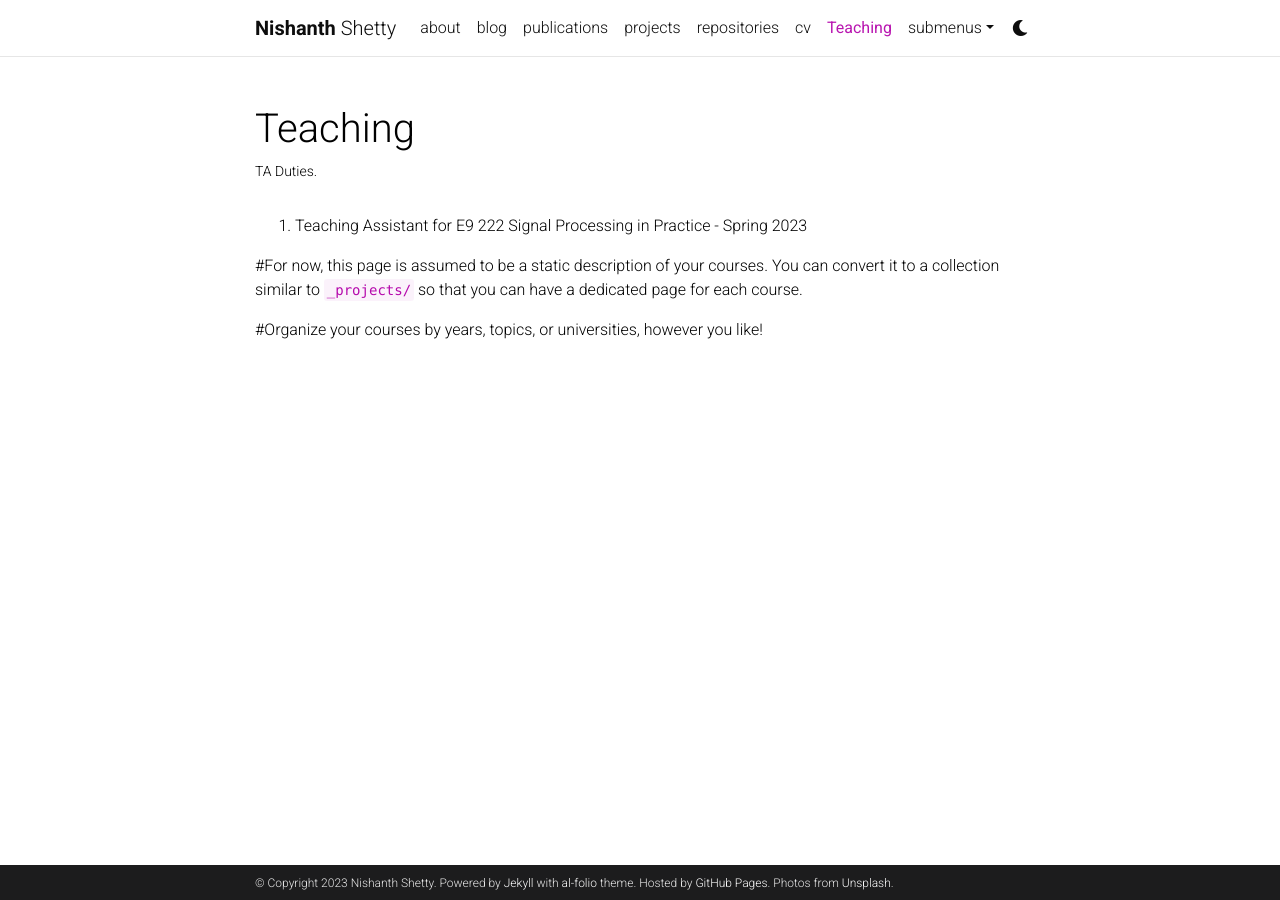
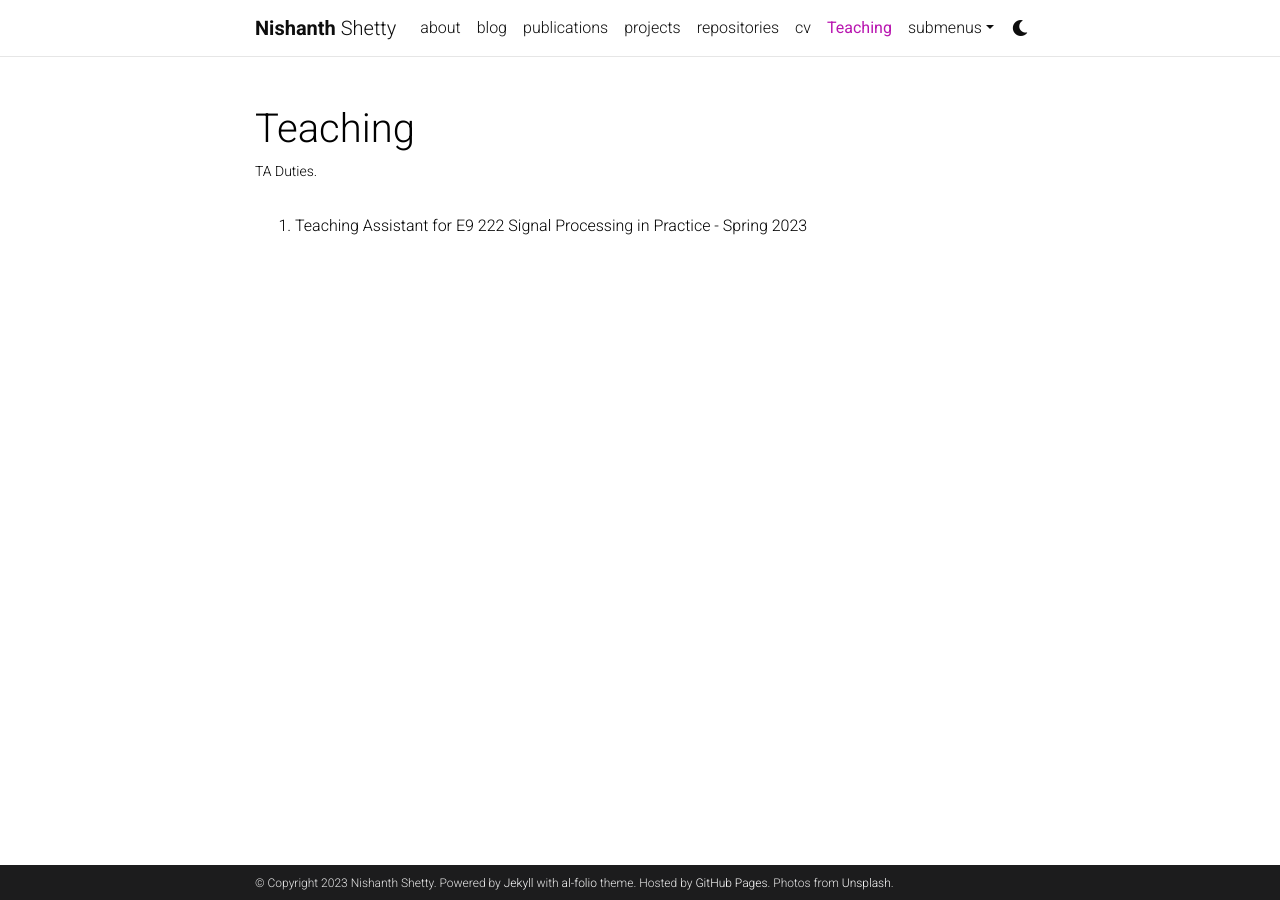
Before and after one commit to nishanth-shetty/nishanth-shetty.github.io, a Jekyll site: the page built from _pages/teaching.md, in a window 1280 px wide. Built offline with Jekyll 4.4.1, drawn with Linux system fonts in a browser that asks for light colours; comment, search, counter and statistics services are not loaded; a style sheet for code colours, icons or effects is not loaded.

Commit message:
Update teaching.md

```diff
--- a/_pages/teaching.md
+++ b/_pages/teaching.md
@@ -11,6 +11,6 @@
   <li>Teaching Assistant for E9 222 Signal Processing in Practice - Spring 2023</li>
  </ol>
 
-#For now, this page is assumed to be a static description of your courses. You can convert it to a collection similar to `_projects/` so that you can have a dedicated page for each course.
+[//]: # For now, this page is assumed to be a static description of your courses. You can convert it to a collection similar to `_projects/` so that you can have a dedicated page for each course.
 
-#Organize your courses by years, topics, or universities, however you like!
+[//]: # Organize your courses by years, topics, or universities, however you like!
```
